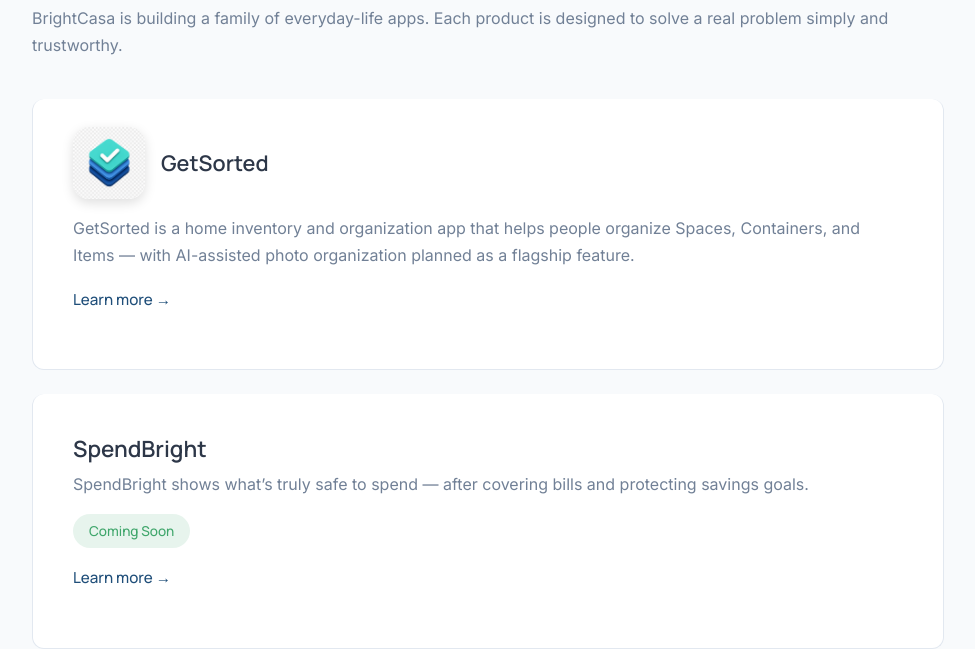
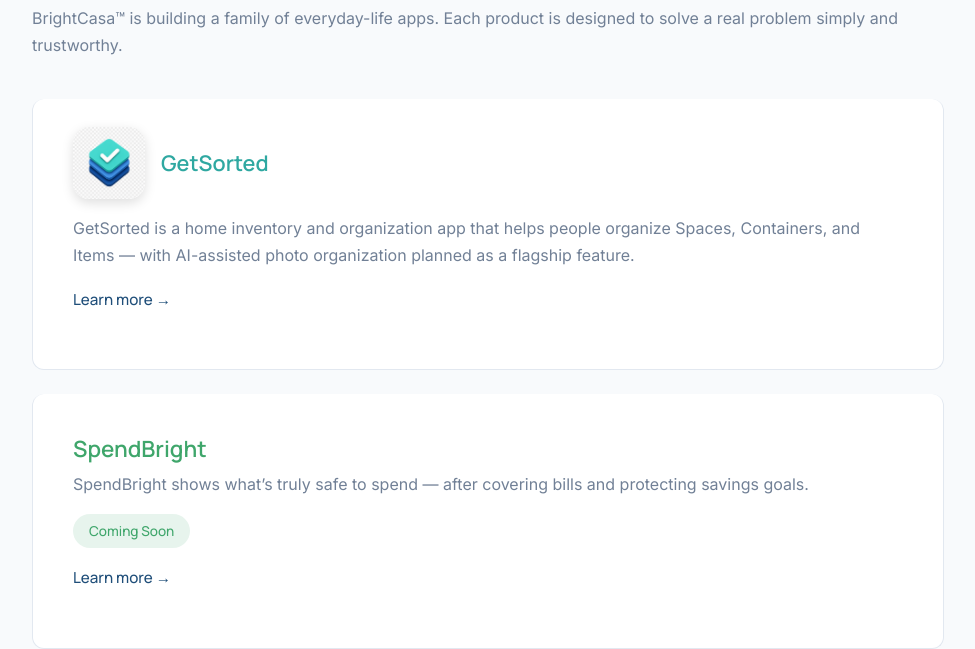
Before and after one commit to maryusabest1966/brightcasa-web, a plain HTML site: page products.html in a window 1280 px wide. Shown: the part 183-832 px from the top of the page, without its empty margins (152-1127 px from the left). Drawn offline with Linux system fonts and the light colour scheme.

Commit message:
brand: add wordmark colors, trademark, and footer TM to products.html

```diff
--- a/products.html
+++ b/products.html
@@ -30,19 +30,19 @@
     <div class="container">
       <section class="page-heading">
         <h1>Our Products</h1>
-        <p>BrightCasa is building a family of everyday-life apps. Each product is designed to solve a real problem simply and trustworthy.</p>
+        <p>BrightCasa&trade; is building a family of everyday-life apps. Each product is designed to solve a real problem simply and trustworthy.</p>
       </section>
       <div class="product-cards">
         <div class="product-card product-card--featured">
             <div class="card-header">
               <img src="assets/images/getsorted-icon.png" alt="GetSorted app icon" class="card-icon">
-              <h3>GetSorted</h3>
+              <h3><span class="wm-teal">GetSorted</span></h3>
             </div>
           <p>GetSorted is a home inventory and organization app that helps people organize Spaces, Containers, and Items — with AI-assisted photo organization planned as a flagship feature.</p>
           <p class="mt-sm"><a href="getsorted.html" class="card-link">Learn more →</a></p>
         </div>
         <div class="product-card product-card--secondary">
-          <h3>SpendBright</h3>
+          <h3><span class="wm-green">SpendBright</span></h3>
           <p>SpendBright shows what&rsquo;s truly safe to spend &mdash; after covering bills and protecting savings goals.</p>
           <span class="badge badge--green">Coming Soon</span>
           <p class="mt-sm"><a href="spendbright.html" class="card-link">Learn more →</a></p>
@@ -65,6 +65,7 @@
     </div>
     <p><a href="privacy.html">Privacy Policy</a></p>
     <p>&copy; 2026 BrightCasa LLC. All rights reserved.</p>
+    <p class="footer-tm">BrightCasa&trade;, GetSorted&trade;, and SpendBright&trade; are trademarks of BrightCasa LLC.</p>
   </footer>
 </body>
 </html>
```
